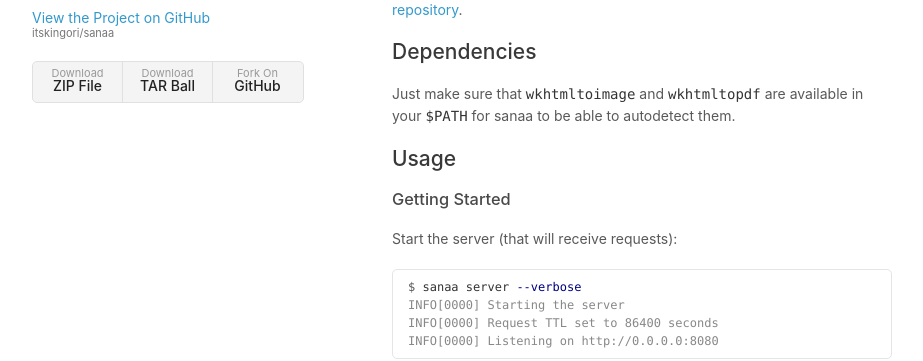
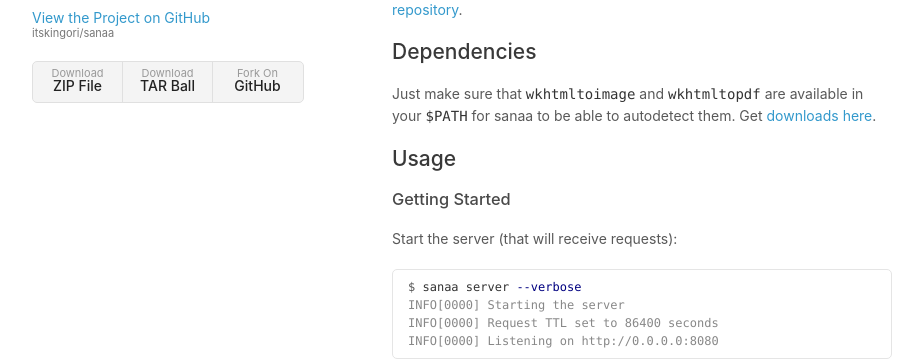
Before and after one commit to itskingori/sanaa, a Jekyll site: the page built from docs/index.md, in a window 1280 px wide and 900 px high. Shown: the part 208-569 px from the top of the window, without its empty margins (178-1101 px from the left). Built offline with Jekyll 4.4.1, drawn with Linux system fonts in a browser that asks for light colours.

Commit message:
Add link to wkhtmltopdf in dependencies

```diff
--- a/docs/index.md
+++ b/docs/index.md
@@ -15,7 +15,8 @@ repository][dockerrepo].
 ## Dependencies
 
 Just make sure that `wkhtmltoimage` and `wkhtmltopdf`  are available in your
-`$PATH` for sanaa to be able to autodetect them.
+`$PATH` for sanaa to be able to autodetect them. Get [downloads
+here][wkhtmltopdf].
 
 ## Usage
 
```
Also changed, not shown: other parts of docs/index.md (+1 -0 lines).
